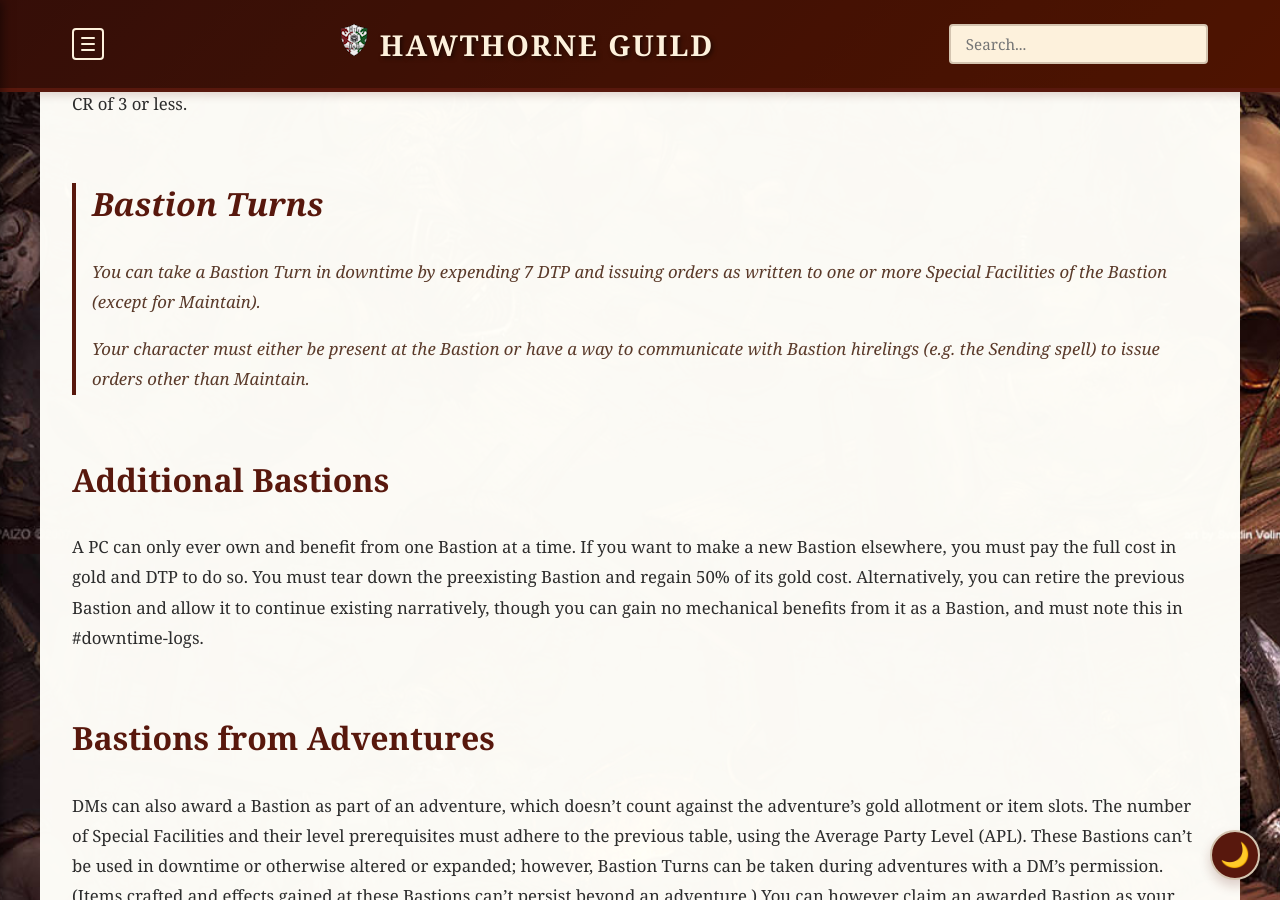
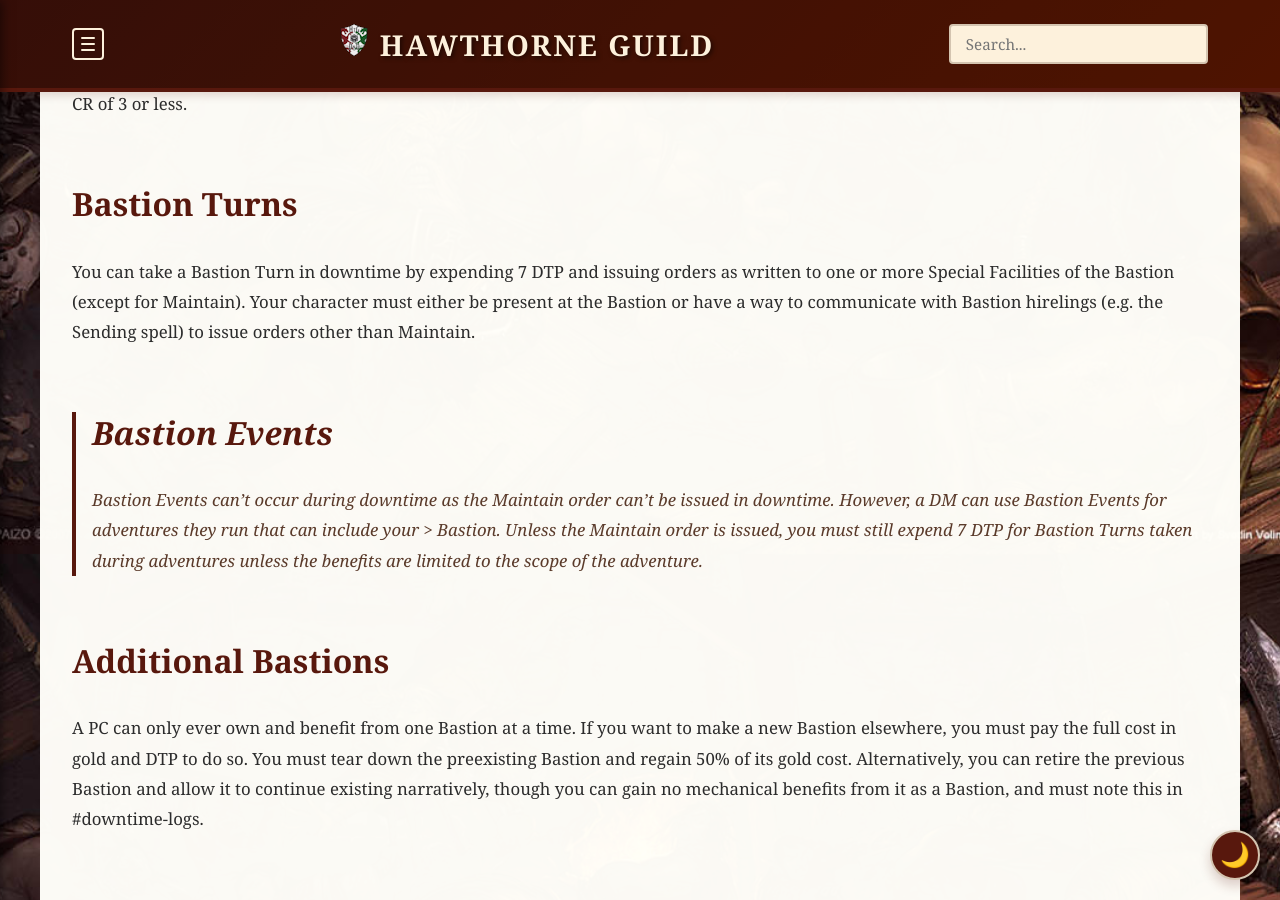
Before and after one commit to coconutswallow/Guides, a Jekyll site: the page built from _playersguide/appendices/bastions.md, in a window 1280 px wide and 900 px high, scrolled down 1246 px. Built offline with Jekyll 4.4.1, drawn with Linux system fonts in a browser that asks for light colours; comment, search, counter and statistics services are not loaded.

Commit message:
Players Guide Updates

```diff
--- a/_playersguide/appendices/bastions.md
+++ b/_playersguide/appendices/bastions.md
@@ -25,10 +25,13 @@
 
 You can flavor and assign names and personalities to any Bastion hirelings you have, which can’t provide any benefits beyond what’s written for their associated facility. Bastion hirelings don’t have statblocks, but can be assigned an NPC statblock by a DM during an adventure, with a CR of 3 or less.
 
-> ## Bastion Turns
-> You can take a Bastion Turn in downtime by expending 7 DTP and issuing orders as written to one or more Special Facilities of the Bastion (except for Maintain).
+## Bastion Turns
+You can take a Bastion Turn in downtime by expending 7 DTP and issuing orders as written to one or more Special Facilities of the Bastion (except for Maintain).
+Your character must either be present at the Bastion or have a way to communicate with Bastion hirelings (e.g. the Sending spell) to issue orders other than Maintain.
+
+> ## Bastion Events
 >
-> Your character must either be present at the Bastion or have a way to communicate with Bastion hirelings (e.g. the Sending spell) to issue orders other than Maintain.
+> Bastion Events can’t occur during downtime as the Maintain order can’t be issued in downtime. However, a DM can use Bastion Events for adventures they run that can include your > Bastion. Unless the Maintain order is issued, you must still expend 7 DTP for Bastion Turns taken during adventures unless the benefits are limited to the scope of the adventure.
 >
 
 ## Additional Bastions
```
Also changed, not shown: _playersguide/appendices/2024-games.md (+1 -1 lines), _playersguide/character-creation.md (+1 -1 lines), _playersguide/playing-games.md (+1 -2 lines).
